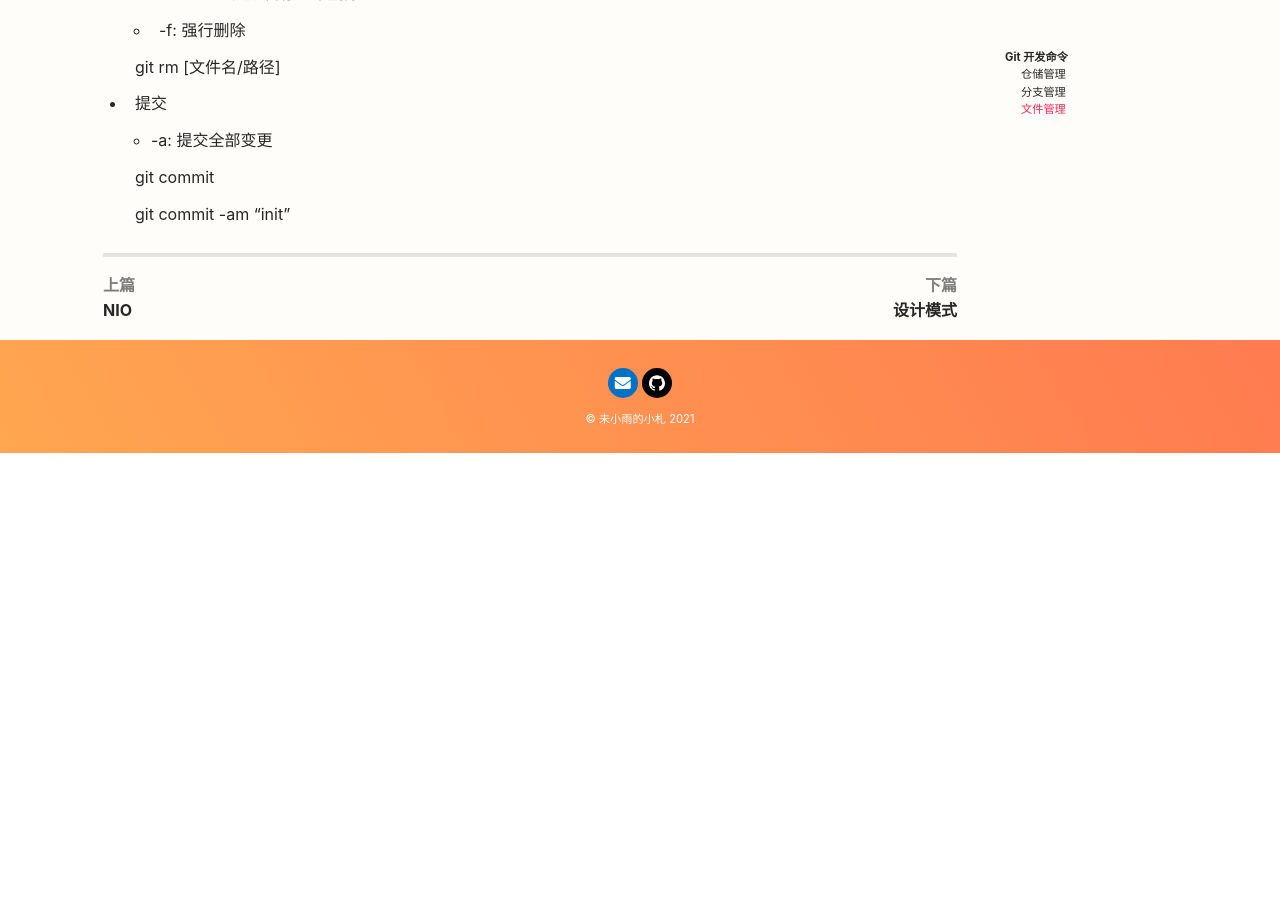
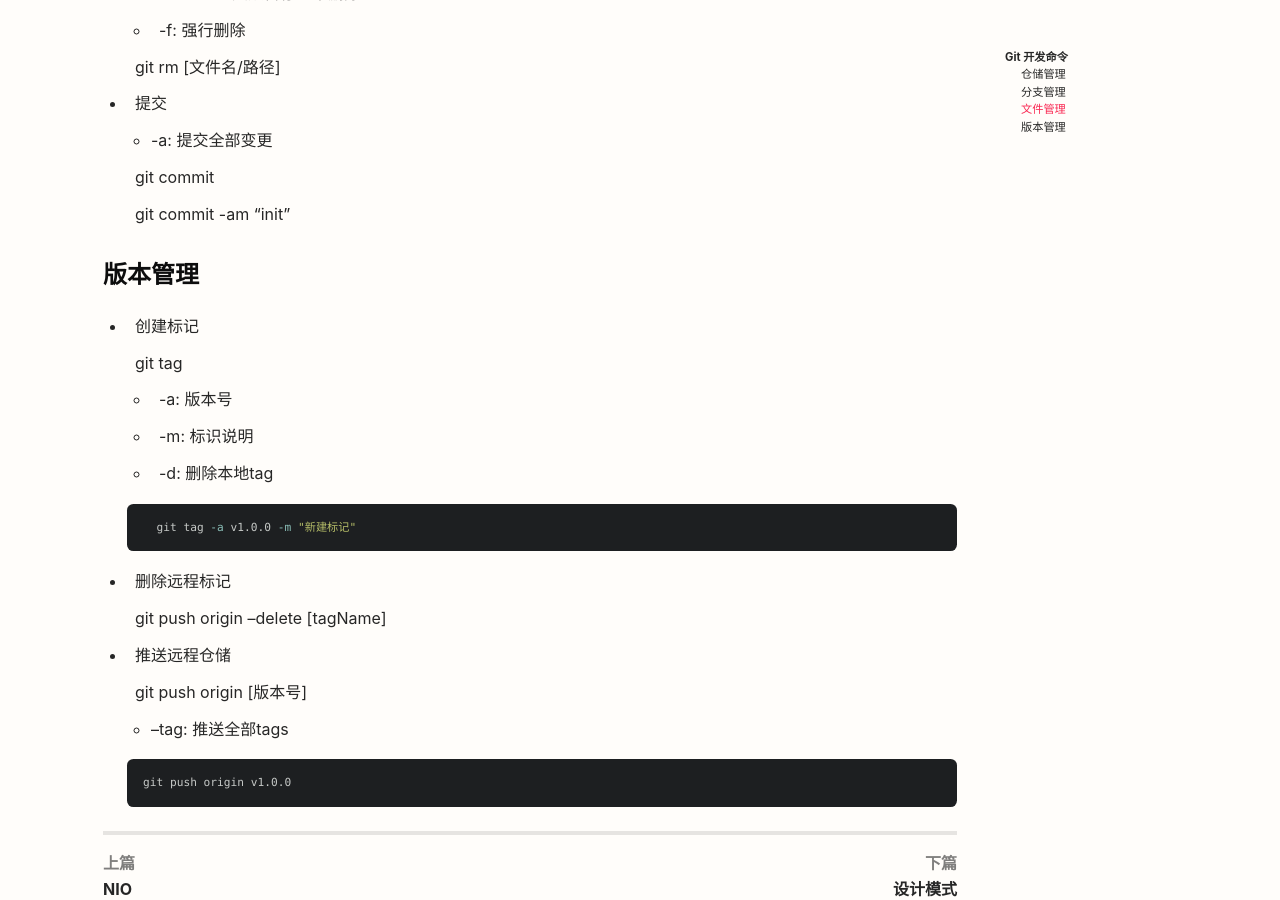
Before and after one commit to cloudland/cloudland.github.io, a Jekyll site: the page built from _posts/base/2021-06-03-git-command.md, in a window 1280 px wide and 900 px high, scrolled down 2267 px. Built offline with Jekyll 4.4.1, drawn with Linux system fonts in a browser that asks for light colours; nearby versions of some CDN libraries; before the commit the page ends 2720 px from its top, so only the background shows below that.

Commit message:
新增内容

````diff
--- a/_posts/base/2021-06-03-git-command.md
+++ b/_posts/base/2021-06-03-git-command.md
@@ -122,3 +122,34 @@ tags: 版本工具
   git commit
 
   git commit -am "init"
+
+### 版本管理
+
+* 创建标记
+
+  git tag
+
+    * -a: 版本号
+
+    * -m: 标识说明
+
+    * -d: 删除本地tag
+
+    ```shell
+    git tag -a v1.0.0 -m "新建标记"
+    ```
+
+* 删除远程标记
+
+  git push origin --delete [tagName]
+
+* 推送远程仓储
+
+  git push origin [版本号]
+
+    * --tag: 推送全部tags
+
+
+  ```shell
+  git push origin v1.0.0
+  ```
````
